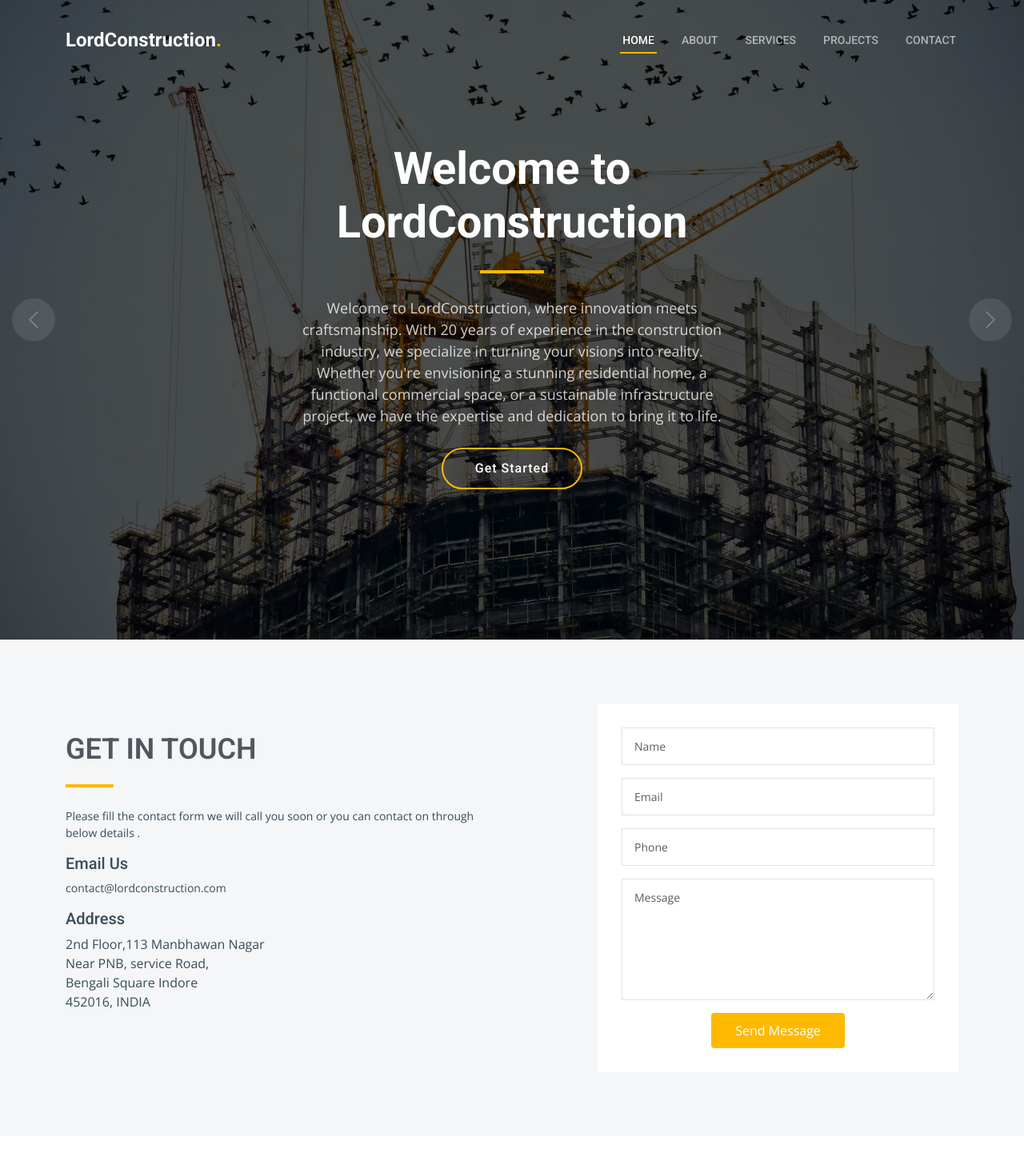
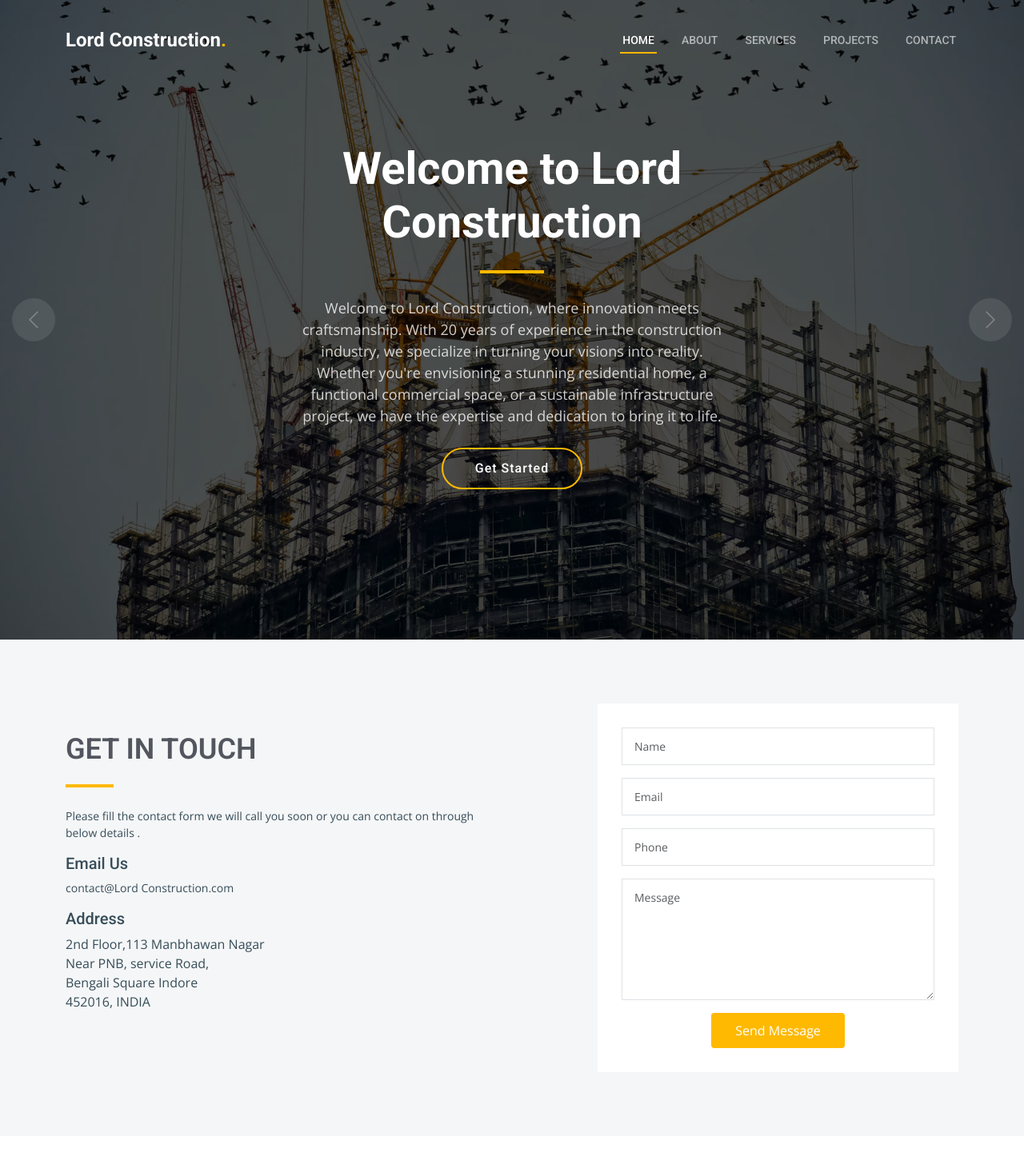
Before and after one commit to Kapil9341/LordConstruction, a Django app: page / in a window 1280 px wide. Shown: the top 1461 px of the page at 80% size. Run offline with Django 4.2, Linux system fonts and the light colour scheme; some libraries are stand-ins or nearby versions.

Commit message:
change name

```diff
--- a/templates/index.html
+++ b/templates/index.html
@@ -5,13 +5,11 @@
     <meta charset="utf-8"/>
     <meta content="width=device-width, initial-scale=1.0" name="viewport"/>
 
-    <title>LordConstruction</title>
+    <title>Lord Construction</title>
     <meta content="" name="description"/>
     <meta content="" name="keywords"/>
 
-    <!-- Favicons -->
-    <link href="{% static 'img/favicon.png' %}" rel="icon"/>
-    <link href="{% static 'img/apple-touch-icon.png' %}" rel="apple-touch-icon"/>
+
 
     <!-- Google Fonts -->
     <link rel="preconnect" href="https://fonts.googleapis.com"/>
@@ -48,8 +46,8 @@
     <link href="{% static 'css/main.css' %}" rel="stylesheet"/>
 
     <!-- =======================================================
-* Template Name: LordConstruction
-* Template URL: https://bootstrapmade.com/LordConstruction-bootstrap-construction-website-template/
+* Template Name: Lord Construction
+* Template URL: https://bootstrapmade.com/Lord Construction-bootstrap-construction-website-template/
 * Updated: Mar 17 2024 with Bootstrap v5.3.3
 * Author: BootstrapMade.com
 * License: https://bootstrapmade.com/license/
@@ -65,7 +63,7 @@
         <a href="/" class="logo d-flex align-items-center">
             <!-- Uncomment the line below if you also wish to use an image logo -->
             <!-- <img src="{% static 'img/logo.png' %}" alt=""> -->
-            <h1>LordConstruction<span>.</span></h1>
+            <h1>Lord Construction<span>.</span></h1>
         </a>
 
         <i class="mobile-nav-toggle mobile-nav-show bi bi-list"></i>
@@ -91,10 +89,10 @@
             <div class="row justify-content-center">
                 <div class="col-lg-6 text-center">
                     <h2 data-aos="fade-down">
-                        Welcome to <span>LordConstruction</span>
+                        Welcome to <span>Lord Construction</span>
                     </h2>
                     <p data-aos="fade-up">
-                        Welcome to LordConstruction, where innovation meets craftsmanship. With 20 years of experience
+                        Welcome to Lord Construction, where innovation meets craftsmanship. With 20 years of experience
                         in the construction industry, we specialize in turning your visions into reality. Whether you're
                         envisioning a stunning residential home, a functional commercial space, or a sustainable
                         infrastructure project, we have the expertise and dedication to bring it to life.
@@ -196,7 +194,7 @@
                         <p>
                             <!--                                <i class="bi bi-envelope"></i>-->
                         <h5>Email Us</h5>
-                        <p>contact@lordconstruction.com</p>
+                        <p>contact@Lord Construction.com</p>
                         </p>
                         <p>
                         <h5>Address</h5>
@@ -1350,7 +1348,7 @@
                                     <i
                                             class="bi bi-quote quote-icon-left"
                                     ></i>
-                                    We contracted LordConstruction to build our new office space, and they did an
+                                    We contracted Lord Construction to build our new office space, and they did an
                                     outstanding job. Not only did they complete the project on time and within budget,
                                     but they also provided innovative solutions to maximize the use of space and enhance
                                     productivity. I highly recommend them for any commercial construction needs.
@@ -1656,7 +1654,7 @@
             <div class="row">
                 <div class="col-lg-4 col-md-6">
                     <div class="footer-info">
-                        <h3>LordConstruction</h3>
+                        <h3>Lord Construction</h3>
                         <p>
                             2nd Floor,113 Manbhawan Nagar <br/>
                             Near PNB, service Road, <br/>
@@ -1749,16 +1747,16 @@
         <div class="container">
             <div class="copyright">
                 &copy; Copyright
-                <strong><span>LordConstruction</span></strong
+                <strong><span>Lord Construction</span></strong
                 >. All Rights Reserved
             </div>
             <div class="credits">
                 <!-- All the links in the footer should remain intact. -->
                 <!-- You can delete the links only if you purchased the pro version. -->
                 <!-- Licensing information: https://bootstrapmade.com/license/ -->
-                <!-- Purchase the pro version with working PHP/AJAX contact form: https://bootstrapmade.com/LordConstruction-bootstrap-construction-website-template/ -->
+                <!-- Purchase the pro version with working PHP/AJAX contact form: https://bootstrapmade.com/Lord Construction-bootstrap-construction-website-template/ -->
                 Designed by
-                <a href="https://bootstrapmade.com/">LordConstruction</a>
+                <a href="https://bootstrapmade.com/">Lord Construction</a>
             </div>
         </div>
     </div>
```
Also changed, not shown: templates/about.html (+10 -10 lines), templates/project-details.html (+9 -9 lines), templates/service-details.html (+9 -9 lines), templates/services.html (+7 -11 lines).
